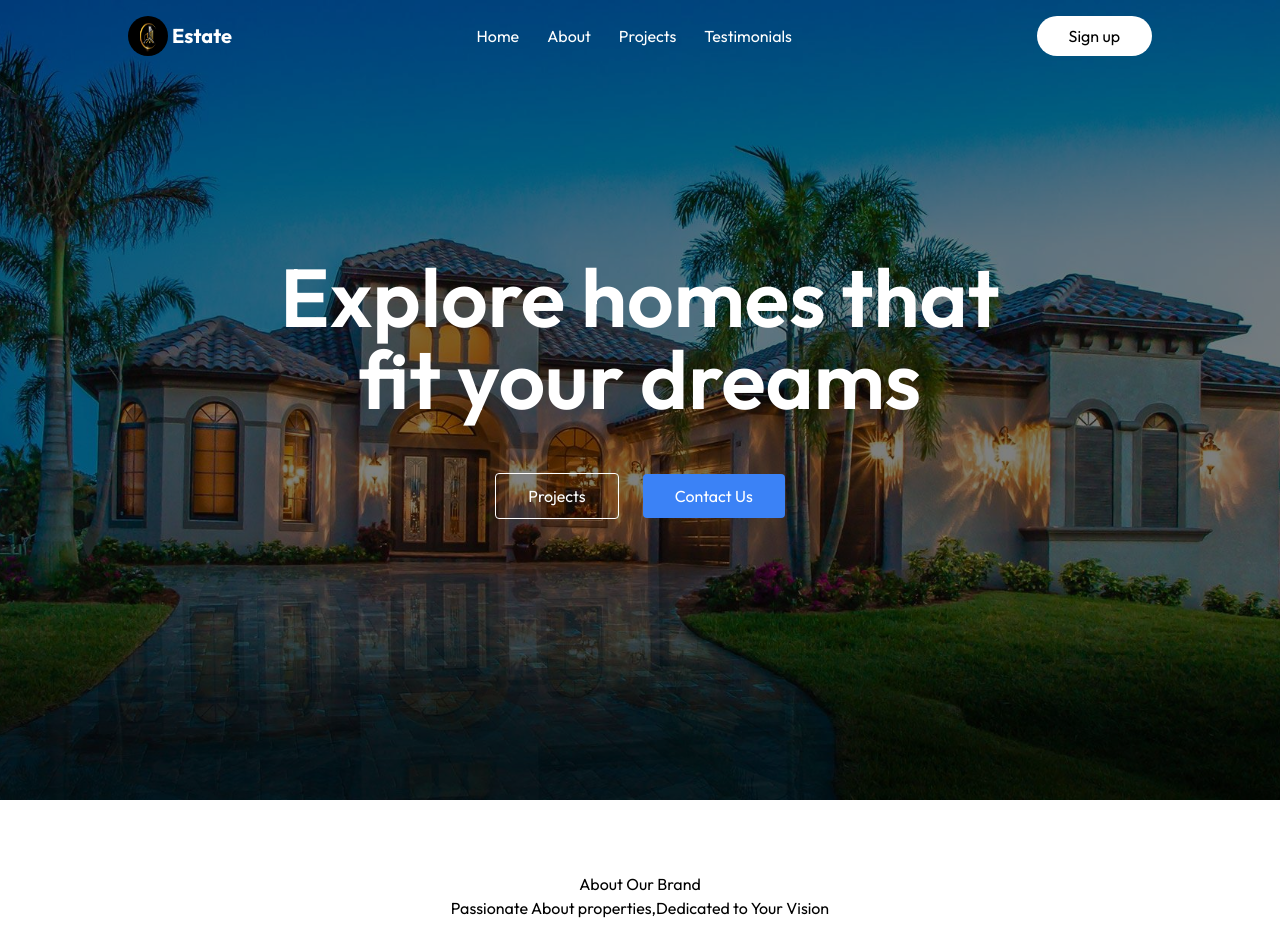
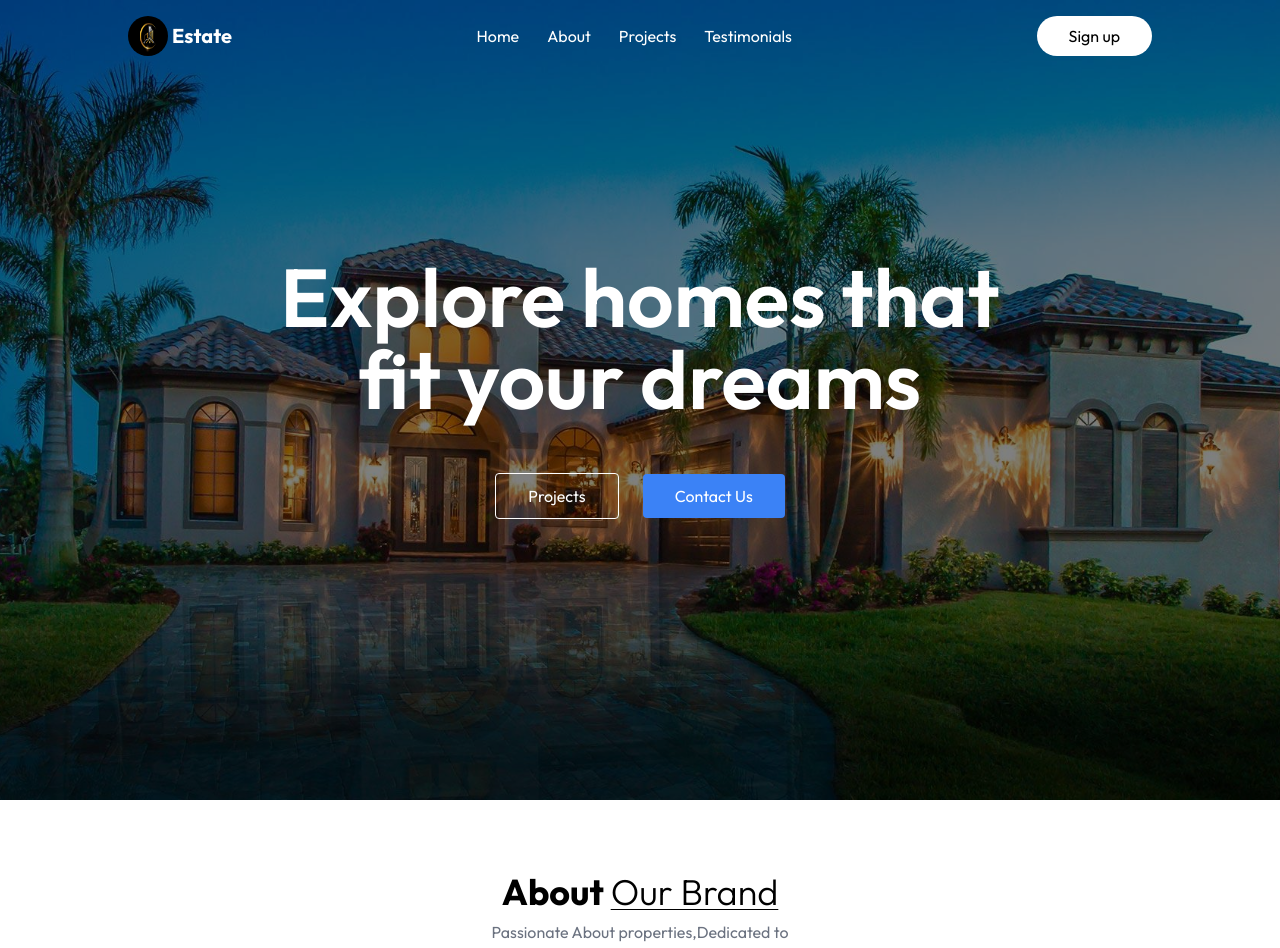
Before and after one commit to Divyadharshana5/Real_Estate, a React (Vite) app in the folder Real_estate/: page / in a window 1280 px wide. Shown: the top 948 px of the page. Built offline with nearby package versions, Linux system fonts and the light colour scheme.

Commit message:
updated About.jsx

```diff
--- a/Real_estate/src/Components/About.jsx
+++ b/Real_estate/src/Components/About.jsx
@@ -6,10 +6,15 @@ const About = () => {
       className="flex flex-col items-center justify-center container mx-auto p-14 md:px-20 lg:px-32 w-full overflow-hidden"
       id="About"
     >
-      <h1>
-        About <span>Our Brand</span>
+      <h1 className="text-2xl sm:text-4xl font-bold mb-2">
+        About{" "}
+        <span className="underline underline-offset-4 decoration-1 under font-light">
+          Our Brand
+        </span>
       </h1>
-      <p>Passionate About properties,Dedicated to Your Vision</p>
+      <p className="text-gray-500 max-w-80 text-center mb-8">
+        Passionate About properties,Dedicated to Your Vision
+      </p>
     </div>
   );
 };
```
